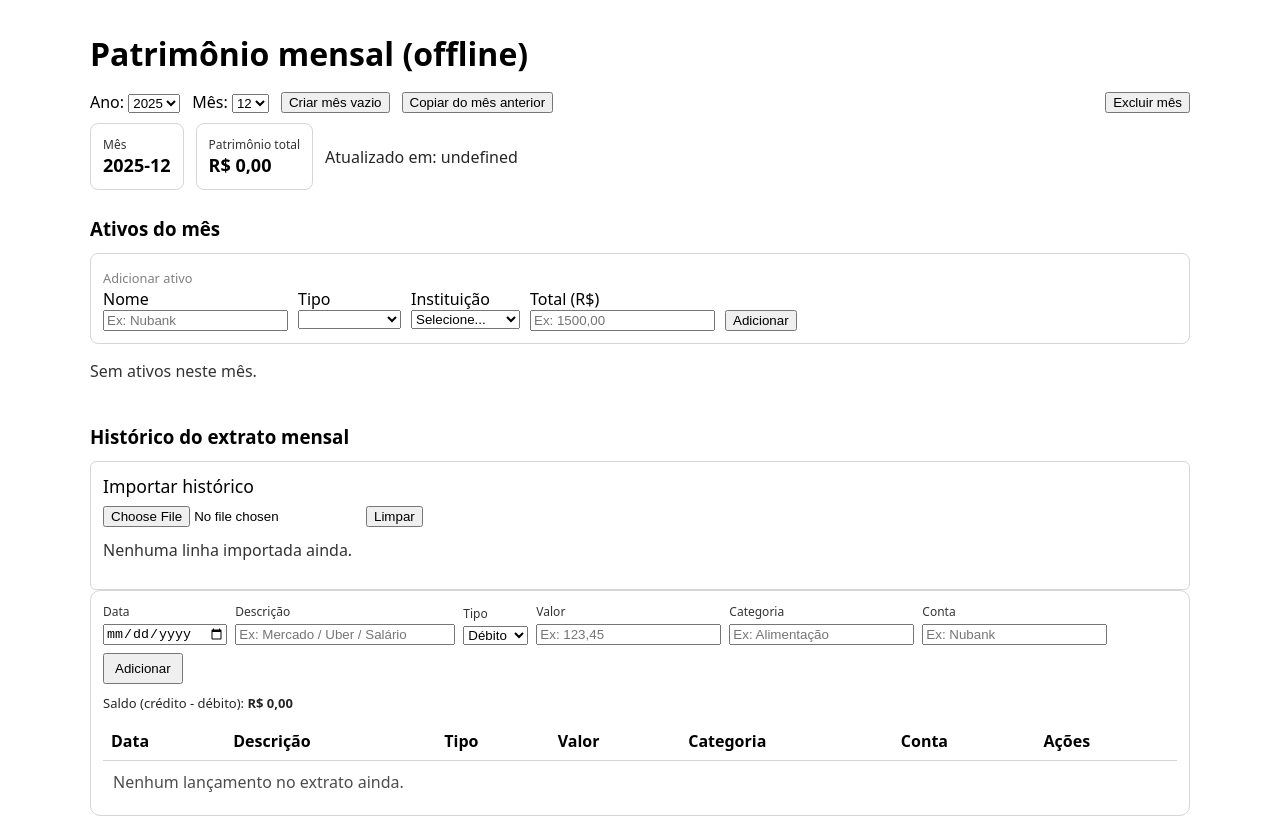
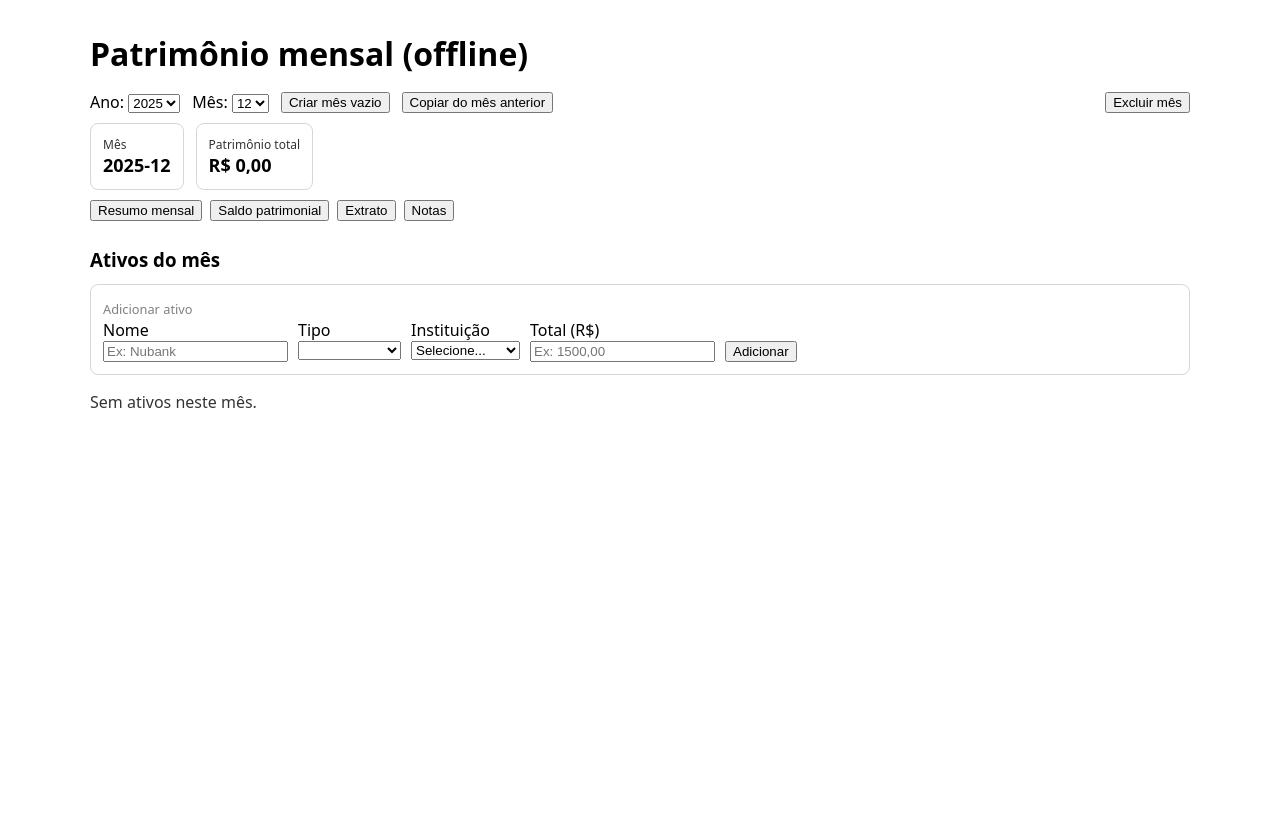
Before and after one commit to leogianfagna/Finance, a React (Vite) app in the folder renderer/: page / in a window 1280 px wide. Shown: the top 817 px of the page. Built offline with nearby package versions, Linux system fonts and the light colour scheme.

Commit message:
feat: Separador de janelas mensal (#7)
* feat: Tabs por botões

* feat: Função de separação de separação de dados

* docs: Documentação de função e cleanup

```diff
--- /dev/null
+++ b/renderer/src/components/Page.jsx
@@ -0,0 +1,8 @@
+export const Page = ({ id, active, title, children }) => {
+  return id === active ? (
+    <div style={{ marginTop: 6 }}>
+      <h3 style={{ margin: "10px 0" }}>{title}</h3>
+      {children}
+    </div>
+  ) : null;
+};
--- a/renderer/src/pages/Dashboard.jsx
+++ b/renderer/src/pages/Dashboard.jsx
@@ -6,6 +6,7 @@ import AssetEditor from "../components/AssetEditor.jsx";
 import AssetsTable from "../components/AssetsTable.jsx";
 import StatementImporter from "../components/StatmentImporter.jsx";
 import StatementTable from "../components/StatementTable.jsx";
+import { Page } from "../components/Page.jsx";
 
 import {
   computeTotals,
@@ -13,6 +14,7 @@ import {
   getNowYearMonth,
   monthKey,
 } from "../utils/month.js";
+import { generateMonthSummary } from "../utils/data.js";
 
 /**
  * Ponto inicial da aplicação.
@@ -26,9 +28,10 @@ export default function Dashboard() {
   const [monthData, setMonthData] = useState(null);
   const [loading, setLoading] = useState(false);
   const [savingLoading, setSavingLoading] = useState(false);
+  const [tab, setTab] = useState("user-amount");
 
   /**
-   * Baseado no ano, resgata os dados do banco de dados e atribui à estados.
+   * Baseado no ano, resgata os dados do banco de dados e atribui ao estado MonthData.
    */
   async function loadCurrentMonthData() {
     setLoading(true);
@@ -60,6 +63,8 @@ export default function Dashboard() {
     return total;
   }, [assets]);
 
+  const summaryData = useMemo(() => generateMonthSummary(monthData), [monthData]);
+
   /**
    * Salva todos os dados do mês que está sendo editado. Edita o valor total
    * do balanço antes de inserir.
@@ -70,7 +75,7 @@ export default function Dashboard() {
     setSavingLoading(true);
     try {
       const fixedWithTotalBalance = computeTotals(nextData);
-      console.warn(fixedWithTotalBalance)
+      console.warn(fixedWithTotalBalance);
       await financeApi.monthsUpsert({ year, month, data: fixedWithTotalBalance });
       await loadCurrentMonthData();
     } finally {
@@ -217,7 +222,7 @@ export default function Dashboard() {
   function handleSaveStatementRows(fixedImportedStatement) {
     const base = data ?? defaultMonthData(year, month);
     const current = base.statement || [];
-    const nextData = current.concat(fixedImportedStatement)
+    const nextData = current.concat(fixedImportedStatement);
     saveData({ ...base, statement: nextData });
   }
 
@@ -263,15 +268,6 @@ export default function Dashboard() {
             })}
           </div>
         </div>
-
-        <div style={{ opacity: 0.85 }}>
-          {loading
-            ? "Carregando..."
-            : setMonthData
-            ? `Atualizado em: ${setMonthData.updated_at}`
-            : "Mês não existe ainda."}
-          {savingLoading ? " (salvando...)" : ""}
-        </div>
       </div>
 
       {!setMonthData && (
@@ -283,30 +279,39 @@ export default function Dashboard() {
         </div>
       )}
 
-      <div style={{ marginTop: 6 }}>
-        <h3 style={{ margin: "10px 0" }}>Ativos do mês</h3>
+      <div style={{ display: "flex", gap: 8 }}>
+        <button onClick={() => setTab("summary")}>Resumo mensal</button>
+        <button onClick={() => setTab("user-amount")}>Saldo patrimonial</button>
+        <button onClick={() => setTab("statement")}>Extrato</button>
+        <button onClick={() => setTab("notes")}>Notas</button>
+      </div>
+
+      <Page id="summary" active={tab} title="Resumo do mês">
+        <pre style={{ background: "#f6f6f6", padding: 12, borderRadius: 8 }}>
+          {JSON.stringify(summaryData, null, 2)}
+        </pre>
+      </Page>
+
+      <Page id="user-amount" active={tab} title="Ativos do mês">
         <AssetEditor onAdd={handleAddAsset} />
         <AssetsTable
           assets={assets}
           onUpdateAsset={handleUpdateAsset}
           onRemoveAsset={handleRemoveAsset}
         />
-      </div>
+      </Page>
 
-      <div style={{ marginTop: 6 }}>
-        <h3 style={{ margin: "10px 0" }}>Histórico do extrato mensal</h3>
+      <Page id="statement" active={tab} title="Histórico do extrato mensal">
         <StatementImporter onImport={handleSaveStatementRows} />
-
         <StatementTable
           rows={statement}
           onAddRow={handleAddStatementRow}
           onUpdateRow={handleUpdateStatementRow}
           onRemoveRow={handleRemoveStatementRow}
         />
-      </div>
+      </Page>
 
-      <div style={{ marginTop: 10 }}>
-        <h3 style={{ margin: "10px 0" }}>Notas do mês</h3>
+      <Page id="notes" active={tab} title="Notas do mês">
         <textarea
           rows={4}
           style={{ width: "100%", padding: 10 }}
@@ -321,7 +326,7 @@ export default function Dashboard() {
           }}
           placeholder="Ex: mudanças na carteira, observações..."
         />
-      </div>
+      </Page>
     </div>
   );
 }
--- /dev/null
+++ b/renderer/src/utils/data.js
@@ -0,0 +1,31 @@
+/**
+ * Gera as estatísticas de um determinado mês, resgatadas com monthData no
+ * Dashboard.
+ *
+ * @param {Object} data Dados resgatados do banco de dados em JSON.
+ * @returns {Object} Dados agrupados para alimentar UI.
+ */
+export function generateMonthSummary(data) {
+  if (!data) return {};
+  const assets = data.data?.assets || [];
+
+  let netWorth = 0;
+  let totalByInstitution = {};
+  let totalByType = {};
+
+  // build objects
+  assets.forEach((asset) => {
+    totalByInstitution[asset.institution] = 0;
+    totalByType[asset.type] = 0;
+  });
+
+  // get statitics
+  assets.forEach((asset) => {
+    netWorth += asset.total;
+    totalByInstitution[asset.institution] =
+      totalByInstitution[asset.institution] + asset.total;
+    totalByType[asset.type] = totalByType[asset.type] + asset.total;
+  });
+
+  return { netWorth, totalByInstitution, totalByType };
+}
```
